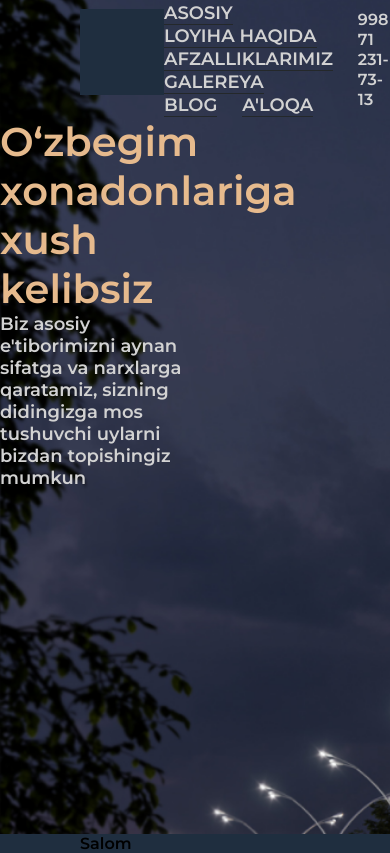
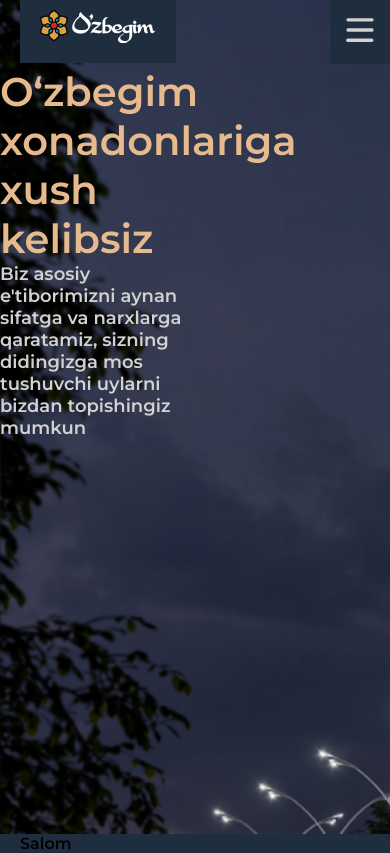
Before and after one commit to GulomjonBakirov/Ozbegim, a React (Create React App) app in the folder client/: page / in a window 390 px wide. Built offline with nearby package versions, Linux system fonts and the light colour scheme.

Commit message:
made the navbar responsive + humburger

```diff
--- a/client/src/components/layouts/Header.js
+++ b/client/src/components/layouts/Header.js
@@ -1,7 +1,37 @@
-import React from 'react'
-import "./header.css"
+import React, { useEffect, useState } from "react";
+import "./header.css";
 
 const Header = () => {
+  const [click, setClick] = useState(false);
+  const [isOpen, setIsOpen] = useState(false);
+
+  const openToggle = () => {
+    const menuToggle = document.getElementById("menu-toggle");
+    menuToggle.classList.toggle("active");
+    document
+      .getElementsByClassName("navbar__list")[0]
+      .classList.add(!isOpen ? "navbar-open" : "navbar-close");
+    document
+      .getElementsByClassName("navbar__list")[0]
+      .classList.remove(isOpen ? "navbar-open" : "navbar-close");
+    setIsOpen(!isOpen);
+    console.log();
+  };
+
+  // useEffect(() => {
+  //   setIsOpen(!isOpen);
+  // }, []);
+
+  const mobile = () => {
+    document.getElementById("menu-toggle").classList.remove("active");
+    document
+      .getElementsByClassName("navbar__list")[0]
+      .classList.add(!isOpen ? "navbar-open" : "navbar-close");
+    document
+      .getElementsByClassName("navbar__list")[0]
+      .classList.remove(isOpen ? "navbar-open" : "navbar-close");
+    setIsOpen(!isOpen);
+  };
 
   const menu = [
     "ASOSIY",
@@ -9,23 +39,61 @@
     "AFZALLIKLARIMIZ",
     "GALEREYA",
     "BLOG",
-    "A'LOQA"
-  ]
+    "A'LOQA",
+  ];
 
   return (
     <header>
       <div className="headerTop container">
-        <a href="/"><img src="/images/logo.png" alt="O'zbegim Logo" className="headerLogo" /></a>
-          <ul className="navbar__list">
-          {menu.map(menuItem => (
+        <a href="/">
+          <img
+            src="/images/logo.png"
+            alt="O'zbegim Logo"
+            className="headerLogo"
+          />
+        </a>
+        <div className={`panel ${isOpen ? "open" : "close"}`}>
+          <ul className={`navbar__list headerTopStyle `}>
+            {menu.map((menuItem) => (
               <li key={menuItem} className="navbar__item">
-            <a href={`#${menuItem.replace(/\s/g, '').toLowerCase()}`}  className="text navbar__link">
+                <a
+                  href={`#${menuItem.replace(/\s/g, "").toLowerCase()}`}
+                  className={`text headerTopText navbar__link `}
+                  onClick={mobile}
+                >
                   {menuItem}
                 </a>
               </li>
             ))}
           </ul>
-        <a href="tel:+998712317313" className="text telephoneNum">998 71 231-73-13</a>
+        </div>
+        <a
+          href="tel:+998712317313"
+          className="text headerTopText headerTopStyle telephoneNum"
+        >
+          998 71 231-73-13
+        </a>
+        {/* <!-- MENU-TOGGLE_RESPONSIVE --> */}
+
+        <div class="menu-toggler">
+          <svg
+            id="menu-toggle"
+            class="ham hamRotate ham7"
+            viewBox="0 0 100 100"
+            width="60"
+            onClick={openToggle}
+          >
+            <path
+              class="line top"
+              d="m 70,33 h -40 c 0,0 -6,1.368796 -6,8.5 0,7.131204 6,8.5013 6,8.5013 l 20,-0.0013"
+            />
+            <path class="line middle" d="m 70,50 h -40" />
+            <path
+              class="line bottom"
+              d="m 69.575405,67.073826 h -40 c -5.592752,0 -6.873604,-9.348582 1.371031,-9.348582 8.244634,0 19.053564,21.797129 19.053564,12.274756 l 0,-40"
+            />
+          </svg>
+        </div>
       </div>
       <div className="headerInner">
         <div className="headerInnerLeft">
@@ -33,12 +101,13 @@
             O‘zbegim xonadonlariga xush kelibsiz
           </h2>
           <p className="text headerInnerText">
-          Biz asosiy e'tiborimizni aynan sifatga va narxlarga qaratamiz, sizning didingizga mos tushuvchi uylarni bizdan topishingiz mumkun
+            Biz asosiy e'tiborimizni aynan sifatga va narxlarga qaratamiz,
+            sizning didingizga mos tushuvchi uylarni bizdan topishingiz mumkun
           </p>
         </div>
       </div>
     </header>
-  )
-}
+  );
+};
 
-export default Header
+export default Header;
--- a/client/src/components/layouts/header.css
+++ b/client/src/components/layouts/header.css
@@ -11,28 +11,20 @@
   align-items: center;
   justify-content: space-between;
 }
-.headerLogo{
+.headerLogo {
   padding: 43px 42px;
   background-color: var(--main-bg-color-);
 }
-.headerInner {
 
-}
-.headerInnerLeft{
-  width: 50%;
-}
 .navbar__list {
   display: flex;
-  flex-wrap: wrap;
+  flex-flow: row nowrap;
   padding: 0;
   margin: 0;
-  margin-top: 12px;
   list-style-type: none;
 }
 .navbar__item {
-  font-size: 16px !important;
-line-height: 20px !important;
-  border-bottom: 1px solid #24282a;
+  border-bottom: 1px solid #2c3348;
   transition: border-bottom 1s ease;
 }
 .navbar__item:hover {
@@ -45,12 +37,175 @@
   text-decoration: none;
 }
 
-.telephoneNum{
+.telephoneNum {
+  text-decoration: none;
+  margin-bottom: 10px;
+}
+.headerTopStyle {
   margin-top: 12px;
-  font-size: 16px !important;
-  line-height: 20px !important;
-  text-decoration: none;
 }
 
+.headerInner {
+}
+.headerInnerLeft {
+  width: 50%;
+}
+
+/* Menu-Toggler */
+
+.menu-toggler {
+  display: none;
+  position: fixed;
+  top: 0px;
+  right: 0px;
+  z-index: 16;
+  background-color: var(--main-bg-color-);
+}
+.ham {
+  cursor: pointer;
+  -webkit-tap-highlight-color: transparent;
+  transition: transform 400ms;
+  -moz-user-select: none;
+  -webkit-user-select: none;
+  -ms-user-select: none;
+  user-select: none;
+}
+.hamRotate.active {
+  transform: rotate(45deg);
+}
+.hamRotate180.active {
+  transform: rotate(180deg);
+}
+.line {
+  fill: none;
+  transition: stroke-dasharray 400ms, stroke-dashoffset 400ms;
+  stroke: var(--main-text-color-);
+  stroke-width: 5.5;
+  stroke-linecap: round;
+}
+.ham7 .top {
+  stroke-dasharray: 40 82;
+}
+.ham7 .middle {
+  stroke-dasharray: 40 111;
+}
+.ham7 .bottom {
+  stroke-dasharray: 40 161;
+}
+.ham7.active .top {
+  stroke-dasharray: 17 82;
+  stroke-dashoffset: -62px;
+}
+.ham7.active .middle {
+  stroke-dashoffset: 23px;
+}
+.ham7.active .bottom {
+  stroke-dashoffset: -83px;
+}
 
 /* Media query */
+@media (max-width: 1300px) {
+  .headerTopText {
+    font-size: 14px;
+    line-height: 18px;
+  }
+  .headerTopStyle {
+    margin-top: 10px;
+  }
+  .headerLogo {
+    padding: 30px;
+    background-color: var(--main-bg-color-);
+  }
+}
+
+@media (max-width: 1170px) {
+  .container {
+    padding: 0 50px;
+  }
+  .headerTopText {
+    font-size: 12px;
+    line-height: 16px;
+  }
+  .headerTopStyle {
+    margin-top: 5px;
+    margin-bottom: 0;
+  }
+  .headerLogo {
+    padding: 25px;
+    background-color: var(--main-bg-color-);
+  }
+}
+
+@media (max-width: 1000px) {
+  .container {
+    padding: 0 20px;
+  }
+  .headerTopText {
+    font-size: 10px;
+    line-height: 14px;
+  }
+  .headerTopStyle {
+    margin: 0;
+    padding: 0;
+  }
+  .headerLogo {
+    padding: 20px;
+    background-color: var(--main-bg-color-);
+  }
+}
+
+@media (max-width: 760px) {
+  .navbar__list {
+    position: fixed;
+    top: 0;
+    left: 0;
+    right: 0;
+    bottom: 0;
+    display: flex;
+    flex-direction: column;
+    align-items: center;
+    justify-content: center;
+    text-align: center;
+    background-color: var(--main-bg-color-);
+    width: 100%;
+    height: 100%;
+    z-index: 15;
+    margin-bottom: 0;
+    border-radius: 0;
+    transform: translateY(-100%);
+  }
+  .navbar-open {
+    animation: site-in 0.3s ease 1 forwards;
+  }
+  .navbar-close {
+    animation: site-out 0.3s ease 1 forwards;
+  }
+  .navbar__item {
+    margin: 20px 0 !important;
+  }
+  .navbar__link {
+    font-size: 35px;
+  }
+  .menu-toggler {
+    display: block;
+  }
+  .telephoneNum {
+    display: none;
+  }
+}
+@keyframes site-in {
+  from {
+    transform: translateY(-100%);
+  }
+  to {
+    transform: translateY(0);
+  }
+}
+@keyframes site-out {
+  from {
+    transform: translateY(0);
+  }
+  to {
+    transform: translateY(-100%);
+  }
+}
--- a/client/src/index.css
+++ b/client/src/index.css
@@ -3,12 +3,12 @@
   --main-text-color-: #d2d2d2;
   --box-shadow-: 0px 5px 50px 10px rgba(0, 0, 0, 0.2);
   --main-divider-color-: #e6ba8d;
---main-bg-color-: #1F2E3F;
+  --main-bg-color-: #1f2e3f;
 }
 
 * {
-  font-family: Montserrat,"Helvetica Neue";
-  font-weight:  600;
+  font-family: Montserrat, "Helvetica Neue";
+  font-weight: 600;
   margin: 0;
   padding: 0;
 }
@@ -30,8 +30,8 @@
   background-color: var(--main-bg-color-);
   overflow-x: hidden;
 }
-.title{
-  color: var(--main-title-color-)
+.title {
+  color: var(--main-title-color-);
 }
 .text {
   color: var(--main-text-color-);
@@ -69,7 +69,11 @@
 /* CONTAINER */
 .container {
   max-width: 1440px;
-  padding: 0 80px;
+  padding: 0 133px;
   margin: 0 auto;
 }
 /* Header */
+.headerTopText {
+  font-size: 16px;
+  line-height: 20px;
+}
```
Lines whose indentation alone changed are shown as unchanged.
